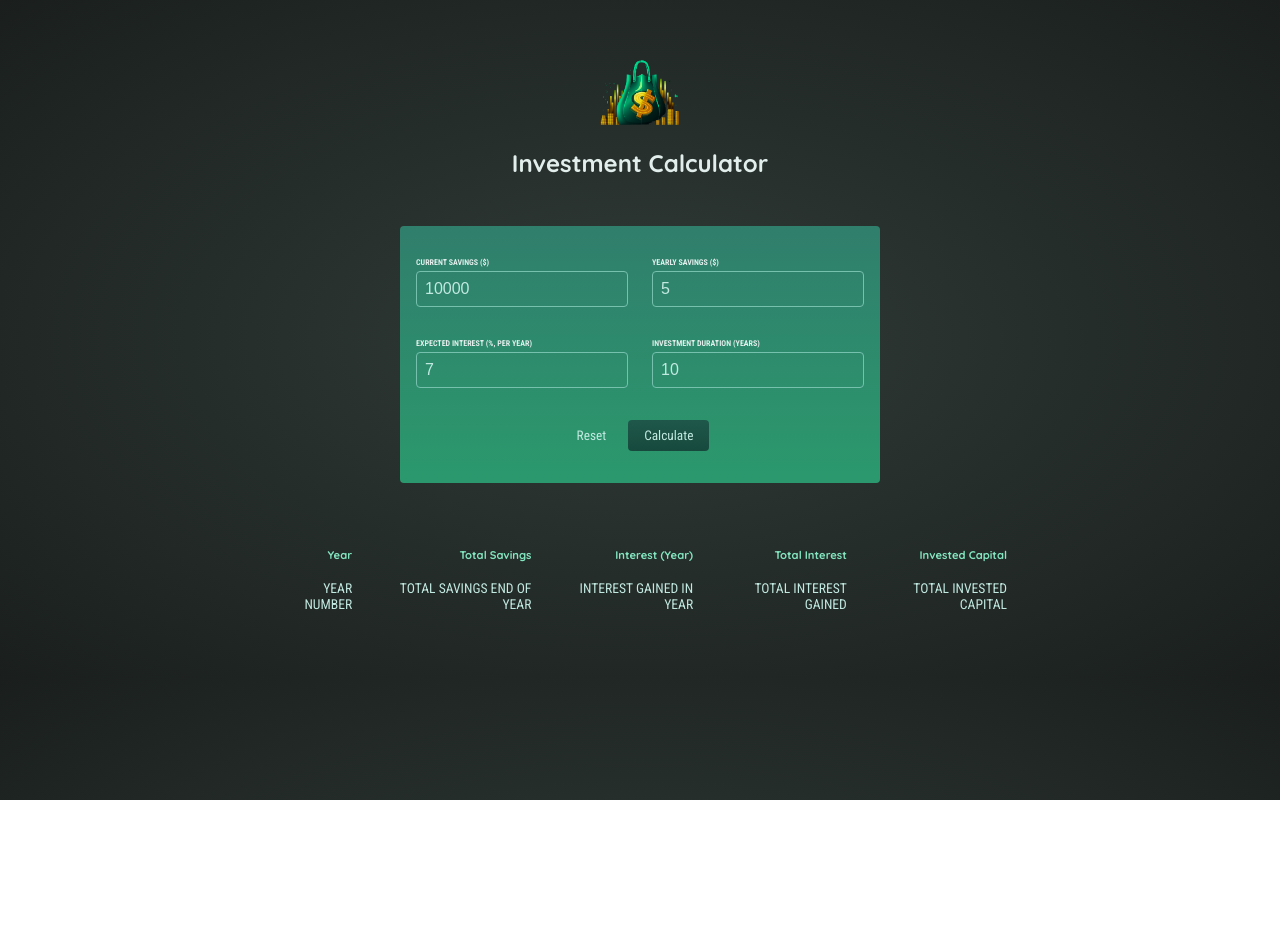
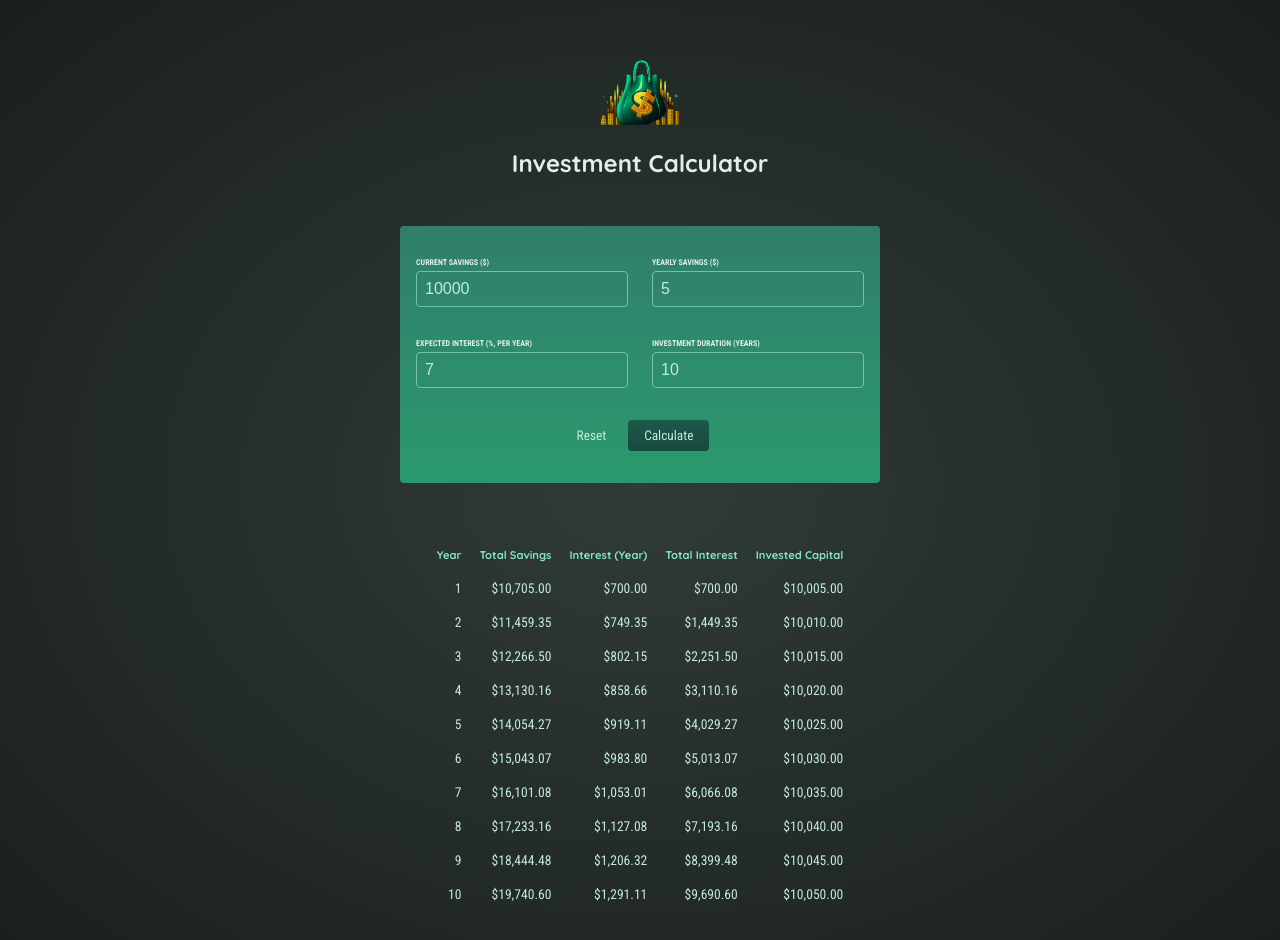
Before and after one commit to MattyCalimbas/react-investment-calc, a React (Create React App) app: page / in a window 1280 px wide. Both pictures are taken after typing "5" into the empty fields and a click on the button "Calculate". Shown: the top 940 px of the page. Before the commit the page ends 800 px from the top, so only its background shows below. Built offline with nearby package versions, Linux system fonts and the light colour scheme.

Commit message:
add conditional table rendering and formated data display

```diff
--- a/src/App.js
+++ b/src/App.js
@@ -1,6 +1,7 @@
 import { useState } from 'react';
 import Header from './components/Header/Header';
 import UserInput from './components/UserInput/UserInput';
+import ResultsTable from './components/ResultsTable/ResultsTable';
 
 function App() {
   const [userInput, setUserInput] = useState(null);
@@ -38,29 +39,8 @@
       <Header />
       <UserInput onCalc={calculateHandler} />
 
-      {/* Todo: Show below table conditionally (only once result data is available) */}
-      {/* Show fallback text if no data is available */}
-
-      <table className="result">
-        <thead>
-          <tr>
-            <th>Year</th>
-            <th>Total Savings</th>
-            <th>Interest (Year)</th>
-            <th>Total Interest</th>
-            <th>Invested Capital</th>
-          </tr>
-        </thead>
-        <tbody>
-          <tr>
-            <td>YEAR NUMBER</td>
-            <td>TOTAL SAVINGS END OF YEAR</td>
-            <td>INTEREST GAINED IN YEAR</td>
-            <td>TOTAL INTEREST GAINED</td>
-            <td>TOTAL INVESTED CAPITAL</td>
-          </tr>
-        </tbody>
-      </table>
+      {!userInput && <p>No Investment Calculated Yet</p>}
+      {userInput && <ResultsTable data={yearlyData} initialInvestment={userInput['current-savings']} />}
     </div>
   );
 }
--- a/src/components/ResultsTable/ResultsTable.js
+++ b/src/components/ResultsTable/ResultsTable.js
@@ -1,4 +1,12 @@
-const ResultsTable = () => {
+const formatter = new Intl.NumberFormat('en-US', {
+  style: 'currency',
+  currency: 'USD',
+  minimumFractionDigits: 2,
+  maximumFractionDigits: 2,
+})
+
+const ResultsTable = (props) => {
+
   return (
     <table className="result">
       <thead>
@@ -11,13 +19,16 @@
         </tr>
       </thead>
       <tbody>
-          <tr>
-            <td>YEAR NUMBER</td>
-            <td>TOTAL SAVINGS END OF YEAR</td>
-            <td>INTEREST GAINED IN YEAR</td>
-            <td>TOTAL INTEREST GAINED</td>
-            <td>TOTAL INVESTED CAPITAL</td>
+        {props.data.map((yearData) => (
+          <tr key={yearData.year}>
+            <td>{yearData.year}</td>
+            <td>{formatter.format(yearData.savingsEndOfYear)}</td>
+            <td>{formatter.format(yearData.yearlyInterest)}</td>
+            <td>{formatter.format(yearData.savingsEndOfYear - props.initialInvestment - yearData.yearlyContribution * yearData.year)}</td>
+            <td>{formatter.format(props.initialInvestment + yearData.yearlyContribution * yearData.year )}</td>
           </tr>
+        ))}
+
       </tbody>
     </table>
   )
```
Lines whose indentation alone changed are shown as unchanged.
